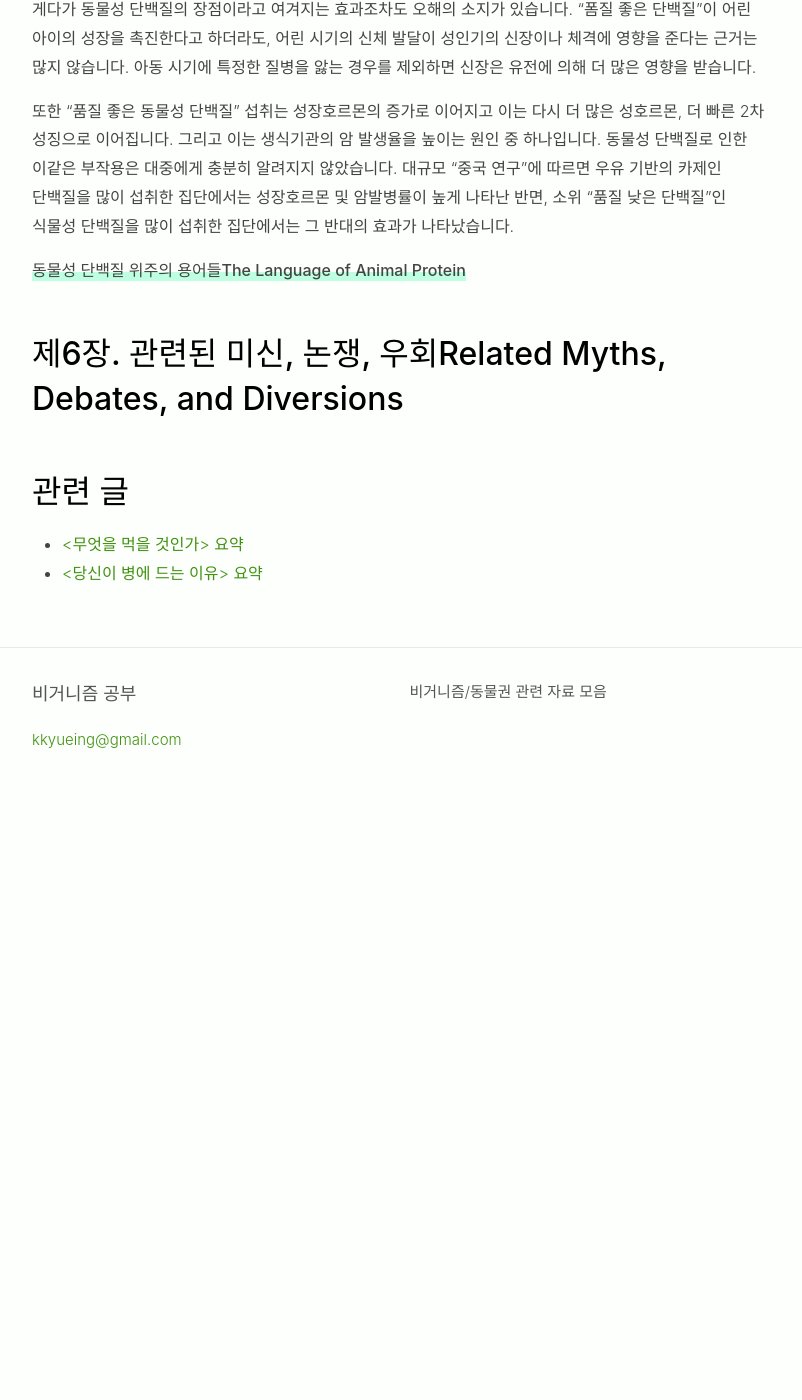
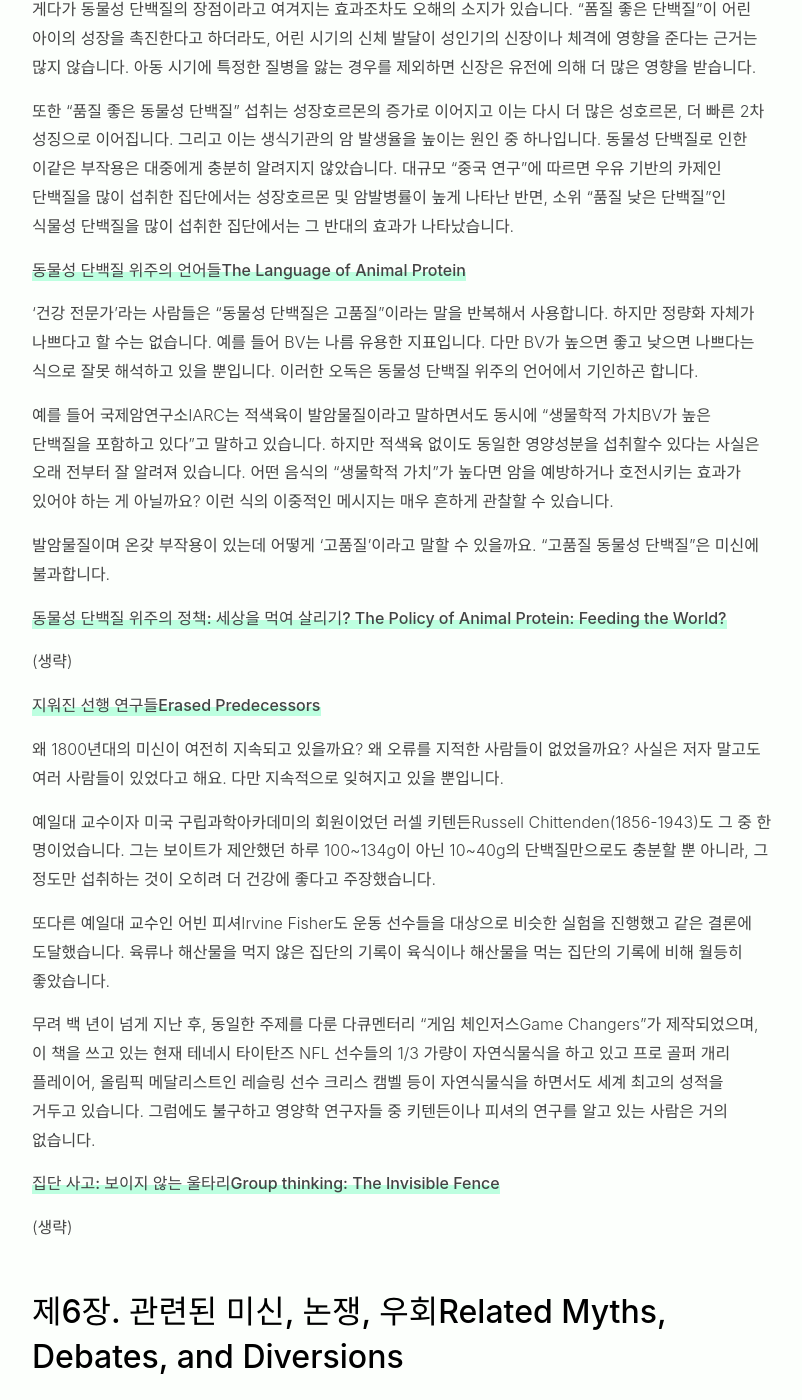
Before and after one commit to veganstudies/veganstudies.github.io, a Jekyll site: the page built from _posts/2021-08-29-the-future-of-nutrition.md, in a window 1280 px wide and 1400 px high, scrolled down 2765 px. Shown: the whole window, without its empty margins (238-1040 px from the left). Built offline with Jekyll 4.4.1, drawn with Linux system fonts in a browser that asks for light colours; some web fonts are replaced; before the commit the page ends 3578 px from its top, so only the background shows below that.

Commit message:
5장 요약 끝

```diff
--- a/_posts/2021-08-29-the-future-of-nutrition.md
+++ b/_posts/2021-08-29-the-future-of-nutrition.md
@@ -99,8 +99,44 @@ H. H. 미첼Mitchell도 같은 말을 했습니다. 미첼은 동물 단백질
 많이 섭취한 집단에서는 성장호르몬 및 암발병률이 높게 나타난 반면, 소위 "품질 낮은 단백질"인 식물성 단백질을
 많이 섭취한 집단에서는 그 반대의 효과가 나타났습니다.
 
-**동물성 단백질 위주의 용어들The Language of Animal Protein**
+**동물성 단백질 위주의 언어들The Language of Animal Protein**
 
+'건강 전문가'라는 사람들은 "동물성 단백질은 고품질"이라는 말을 반복해서 사용합니다. 하지만 정량화 자체가
+나쁘다고 할 수는 없습니다. 예를 들어 BV는 나름 유용한 지표입니다. 다만 BV가 높으면 좋고 낮으면 나쁘다는
+식으로 잘못 해석하고 있을 뿐입니다. 이러한 오독은 동물성 단백질 위주의 언어에서 기인하곤 합니다.
+
+예를 들어 국제암연구소IARC는 적색육이 발암물질이라고 말하면서도 동시에 "생물학적 가치BV가 높은 단백질을
+포함하고 있다"고 말하고 있습니다. 하지만 적색육 없이도 동일한 영양성분을 섭취할수 있다는 사실은 오래 전부터
+잘 알려져 있습니다. 어떤 음식의 "생물학적 가치"가 높다면 암을 예방하거나 호전시키는 효과가 있어야 하는
+게 아닐까요? 이런 식의 이중적인 메시지는 매우 흔하게 관찰할 수 있습니다.
+
+발암물질이며 온갖 부작용이 있는데 어떻게 '고품질'이라고 말할 수 있을까요. "고품질 동물성 단백질"은 미신에
+불과합니다.
+
+**동물성 단백질 위주의 정책: 세상을 먹여 살리기? The Policy of Animal Protein: Feeding the World?**
+
+(생략)
+
+**지워진 선행 연구들Erased Predecessors**
+
+왜 1800년대의 미신이 여전히 지속되고 있을까요? 왜 오류를 지적한 사람들이 없었을까요? 사실은 저자 말고도 여러
+사람들이 있었다고 해요. 다만 지속적으로 잊혀지고 있을 뿐입니다.
+
+예일대 교수이자 미국 구립과학아카데미의 회원이었던 러셀 키텐든Russell Chittenden(1856-1943)도 그 중 한
+명이었습니다. 그는 보이트가 제안했던 하루 100~134g이 아닌 10~40g의 단백질만으로도 충분할 뿐 아니라, 그 정도만
+섭취하는 것이 오히려 더 건강에 좋다고 주장했습니다.
+
+또다른 예일대 교수인 어빈 피셔Irvine Fisher도 운동 선수들을 대상으로 비슷한 실험을 진행했고 같은 결론에
+도달했습니다. 육류나 해산물을 먹지 않은 집단의 기록이 육식이나 해산물을 먹는 집단의 기록에 비해 월등히 좋았습니다.
+
+무려 백 년이 넘게 지난 후, 동일한 주제를 다룬 다큐멘터리 "게임 체인저스Game Changers"가 제작되었으며, 이 책을
+쓰고 있는 현재 테네시 타이탄즈 NFL 선수들의 1/3 가량이 자연식물식을 하고 있고 프로 골퍼 개리 플레이어, 올림픽
+메달리스트인 레슬링 선수 크리스 캠벨 등이 자연식물식을 하면서도 세계 최고의 성적을 거두고 있습니다. 그럼에도
+불구하고 영양학 연구자들 중 키텐든이나 피셔의 연구를 알고 있는 사람은 거의 없습니다.
+
+**집단 사고: 보이지 않는 울타리Group thinking: The Invisible Fence**
+
+(생략)
 
 ## 제6장. 관련된 미신, 논쟁, 우회Related Myths, Debates, and Diversions
 
```
